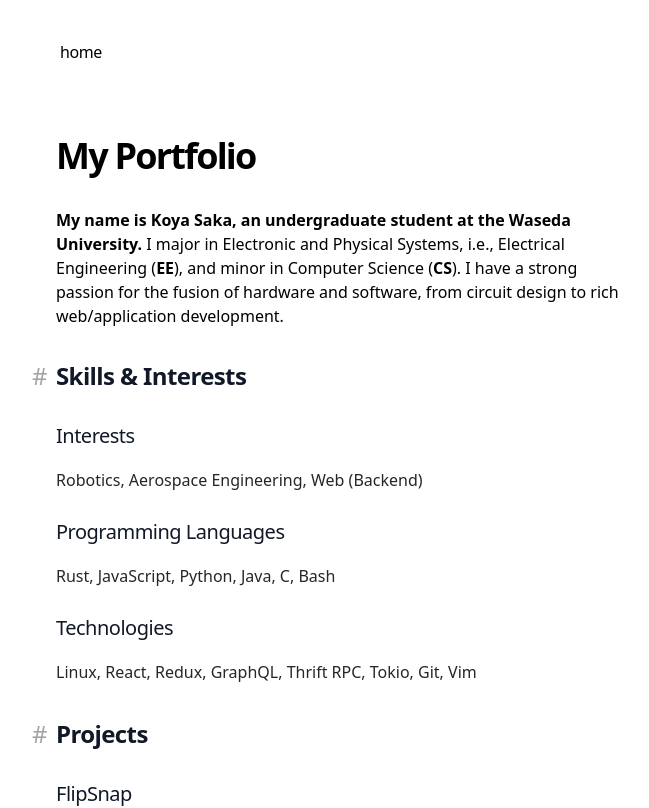
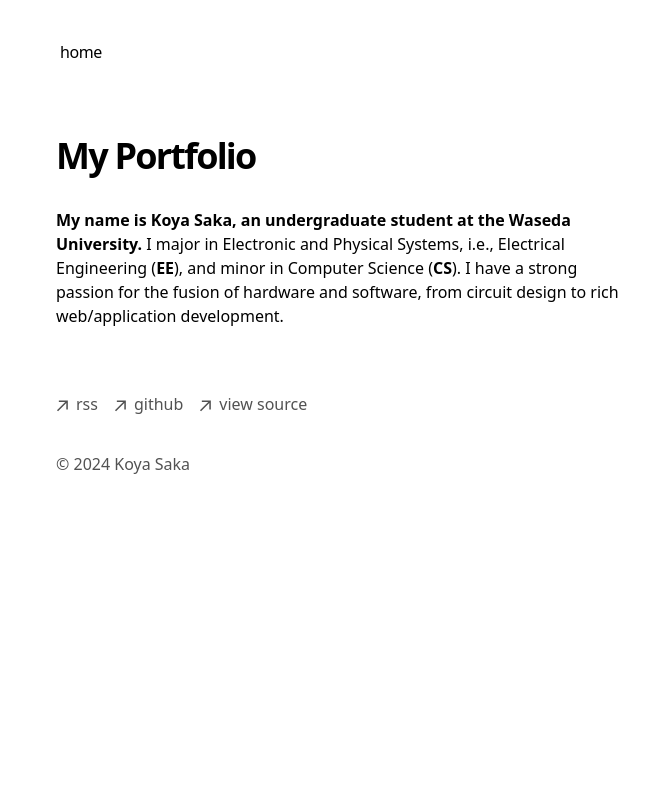
Before and after one commit to k7oya14/k7oya14.github.io, a Next.js app: page / in a window 1280 px wide. Shown: the top 808 px of the page, without its empty margins (296-945 px from the left). Built offline with nearby package versions, Linux system fonts and the light colour scheme.

Commit message:
test github deploy action

```diff
--- a/next.config.mjs
+++ b/next.config.mjs
@@ -12,7 +12,7 @@ const nextConfig = {
 const withMDX = createMDX({
   // Add markdown plugins here, as desired
   options: {
-    remarkPlugins: [remarkGfm],
+    remarkPlugins: [],
     rehypePlugins: [],
   },
 })
--- a/src/app/page.tsx
+++ b/src/app/page.tsx
@@ -16,10 +16,10 @@ export default function Page() {
         rich web/application development.
       </p>
       <section className="my-8 prose dark:prose-invert">
-        <SkillsAndInterests />
+        {/* <SkillsAndInterests /> */}
       </section>
       <section className="my-8 prose dark:prose-invert">
-        <Portfolio />
+        {/* <Portfolio /> */}
       </section>
     </main>
   );
```
